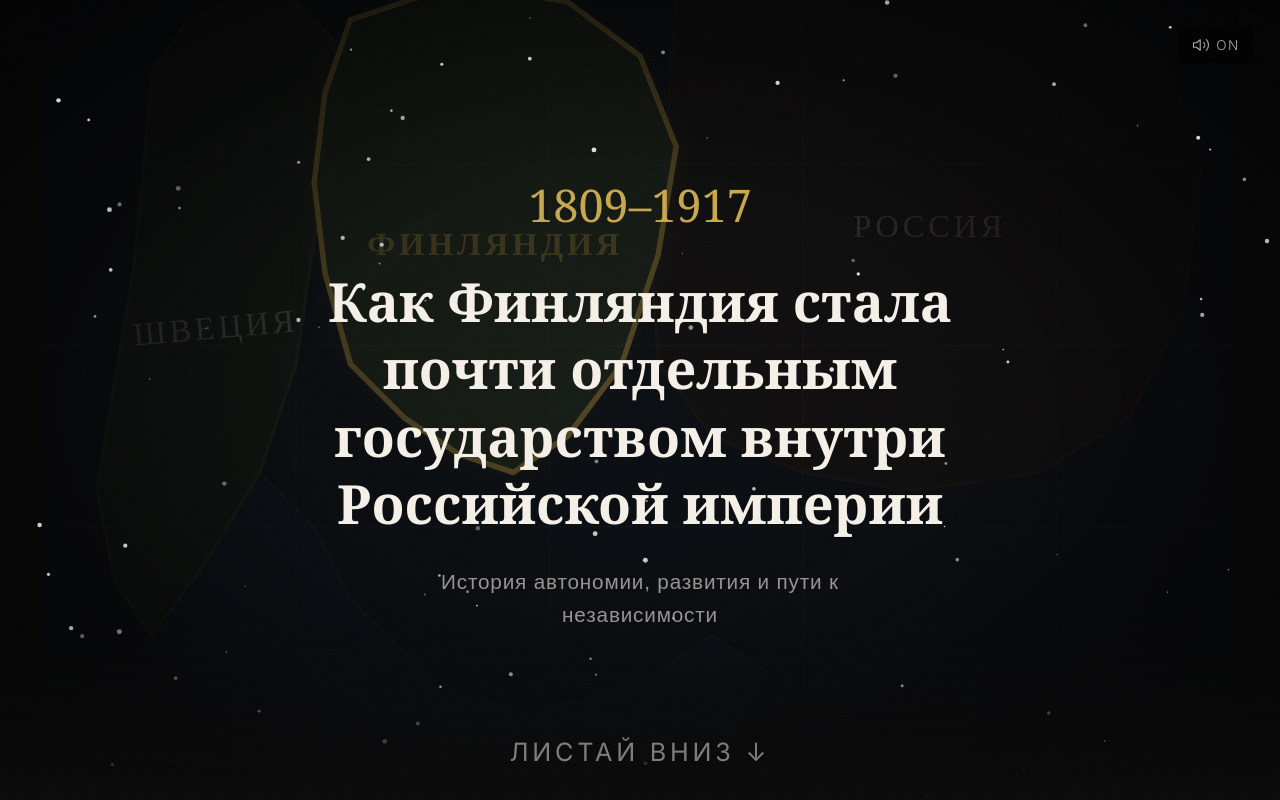
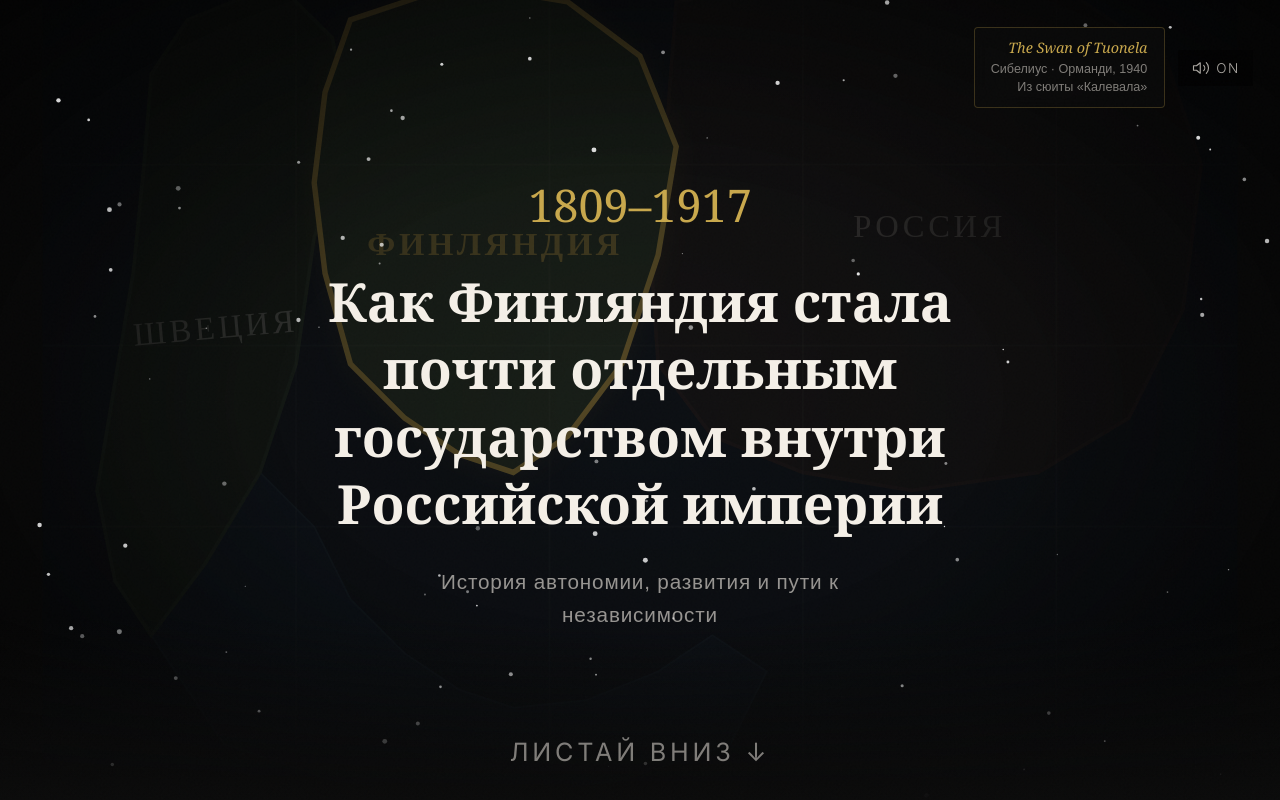
Before and after one commit to Gipoteza/finlandhistory, a Next.js app: page / in a window 1280 px wide. Both pictures are taken after a click on the button "OFF". Shown: the top 800 px of the page. Built offline with nearby package versions, Linux system fonts and the light colour scheme; a web font is replaced by a local one.

Commit message:
feat: show music info tooltip when audio is playing

```diff
--- a/src/components/layout/SoundController.tsx
+++ b/src/components/layout/SoundController.tsx
@@ -58,10 +58,35 @@ export default function SoundController() {
   const { isPlaying, toggle } = useSound(SOUND_CONFIG);
 
   return (
+    <div style={{ position: 'fixed', top: '1.5rem', right: '1.5rem', zIndex: 50, display: 'flex', alignItems: 'center', gap: '0.75rem' }}>
+      {/* Music info tooltip — shown when playing */}
+      {isPlaying && (
+        <div
+          style={{
+            background: 'rgba(10, 10, 10, 0.85)',
+            backdropFilter: 'blur(8px)',
+            border: '1px solid rgba(201, 168, 76, 0.25)',
+            borderRadius: '4px',
+            padding: '0.6rem 0.9rem',
+            maxWidth: '220px',
+            textAlign: 'right',
+          }}
+        >
+          <p style={{ fontFamily: 'Georgia, serif', fontStyle: 'italic', fontSize: '0.8rem', color: '#c9a84c', marginBottom: '0.2rem', lineHeight: 1.3 }}>
+            The Swan of Tuonela
+          </p>
+          <p style={{ fontFamily: 'sans-serif', fontSize: '0.7rem', color: 'rgba(245,240,232,0.5)', lineHeight: 1.4 }}>
+            Сибелиус · Орманди, 1940<br />
+            Из сюиты «Калевала»
+          </p>
+        </div>
+      )}
+
+      {/* Toggle button */}
       <button
         onClick={toggle}
         aria-label={isPlaying ? 'Выключить звук' : 'Включить звук'}
-      className="fixed top-6 right-6 z-50 flex items-center gap-1.5 px-3 py-2 rounded-sm
+        className="flex items-center gap-1.5 px-3 py-2 rounded-sm
           bg-black/60 backdrop-blur-sm border border-white/10
           text-cinema-cream/70 text-xs tracking-widest uppercase
           transition-all duration-300 ease-in-out
@@ -74,5 +99,6 @@ export default function SoundController() {
           {isPlaying ? 'ON' : 'OFF'}
         </span>
       </button>
+    </div>
   );
 }
```
Lines whose indentation alone changed are shown as unchanged.
